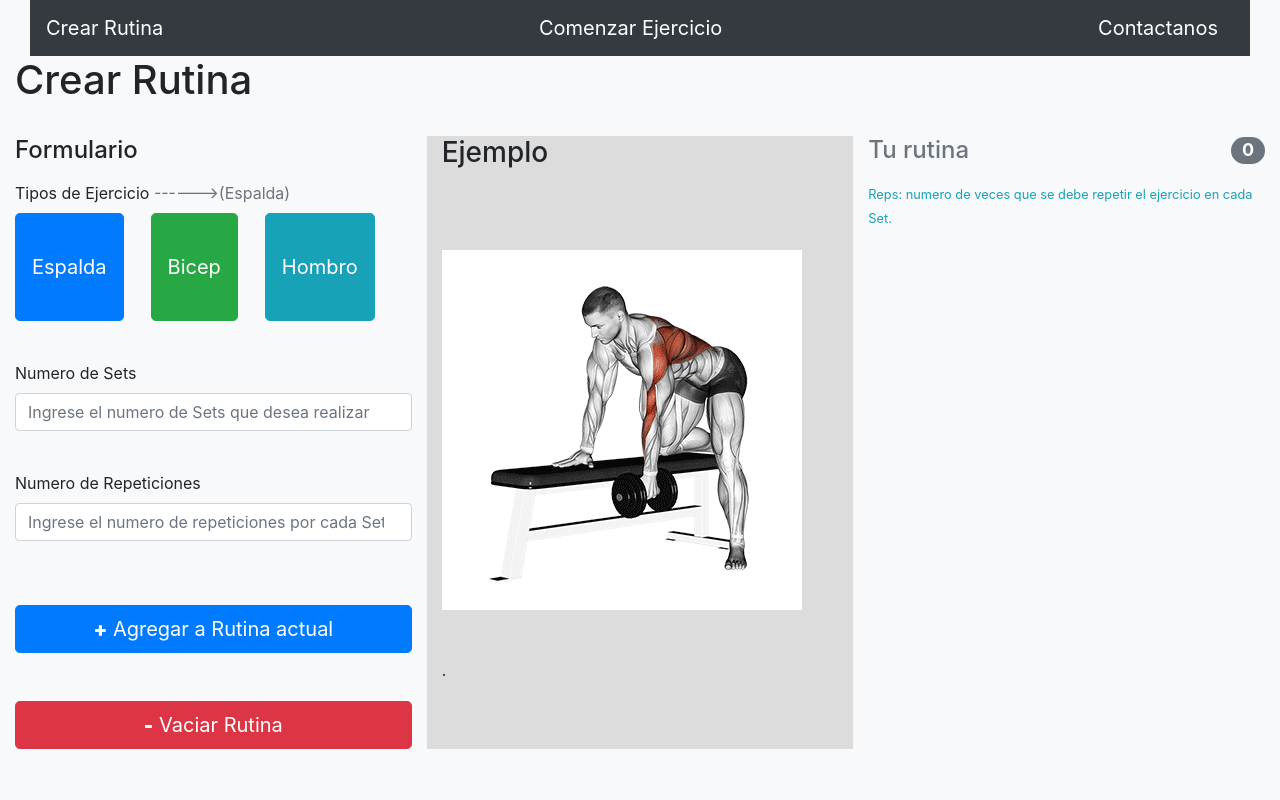
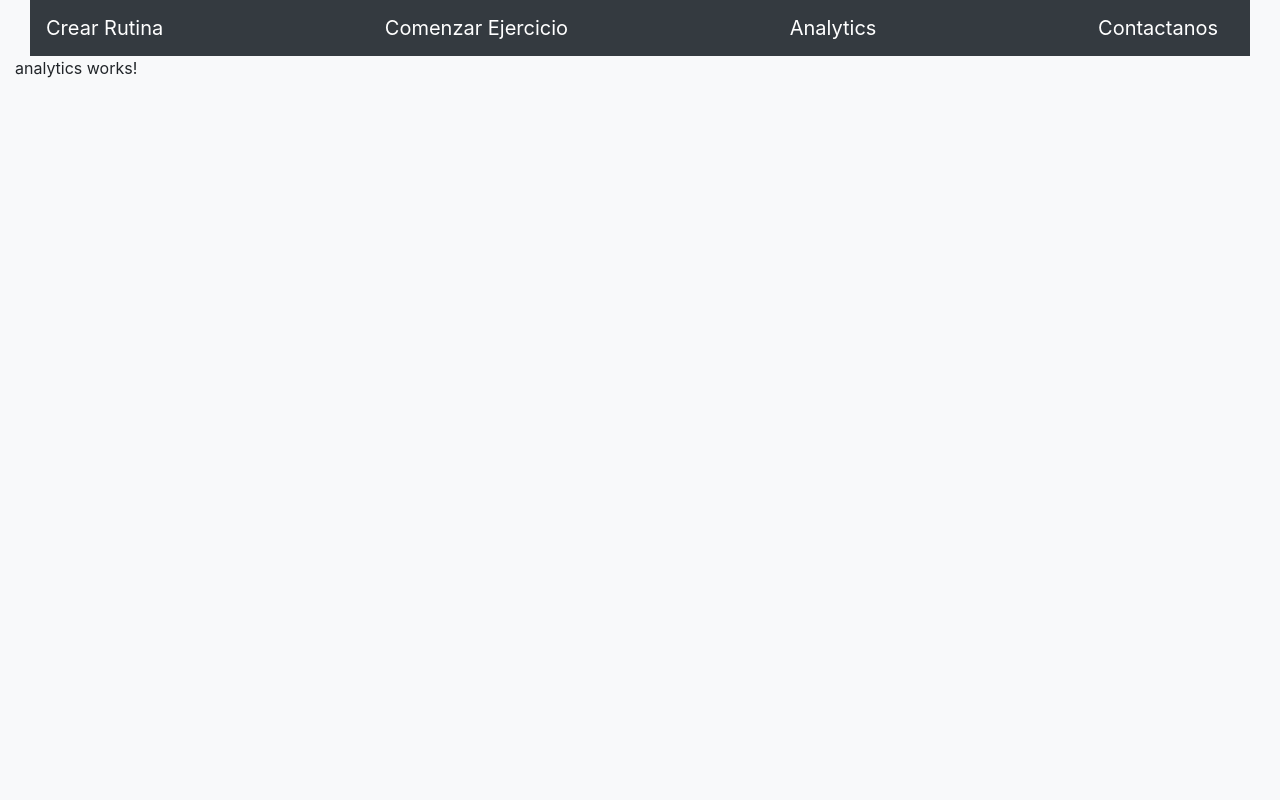
Before and after one commit to carlosE17/SelectRutine, an Angular app: page /analytics in a window 1280 px wide. Shown: the top 800 px of the page. Built offline with nearby package versions, Linux system fonts and the light colour scheme.

Commit message:
Analytics component

```diff
--- a/src/app/app-routing.module.ts
+++ b/src/app/app-routing.module.ts
@@ -2,11 +2,13 @@ import { NgModule } from '@angular/core';
 import { RouterModule, Routes } from '@angular/router';
 import { EjecRutinaComponent } from './components/ejec-rutina/ejec-rutina.component';
 import { HomeComponent } from './components/home/home.component';
+import { AnalyticsComponent } from './components/analytics/analytics.component';
 
 const routes: Routes = [
   { path: '', redirectTo: '/home', pathMatch: 'full' },
   { path: 'home', component: HomeComponent },
   { path: 'play', component: EjecRutinaComponent },
+  { path: 'analytics', component: AnalyticsComponent },
   { path: '**', component: HomeComponent }
 ];
 
--- a/src/app/app.module.ts
+++ b/src/app/app.module.ts
@@ -9,13 +9,15 @@ import { BarraComponent } from './components/barra/barra.component';
 import { HttpClientModule } from '@angular/common/http';
 import {ApiService} from './services/api.service';
 import {SocketService} from './services/socket-.service';
+import { AnalyticsComponent } from './components/analytics/analytics.component';
 
 @NgModule({
   declarations: [
     AppComponent,
     EjecRutinaComponent,
     HomeComponent,
-    BarraComponent
+    BarraComponent,
+    AnalyticsComponent
   ],
   imports: [
     BrowserModule,
--- /dev/null
+++ b/src/app/components/analytics/analytics.component.html
@@ -0,0 +1,2 @@
+<app-barra></app-barra>
+<p>analytics works!</p>
--- /dev/null
+++ b/src/app/components/analytics/analytics.component.ts
@@ -0,0 +1,15 @@
+import { Component, OnInit } from '@angular/core';
+
+@Component({
+  selector: 'app-analytics',
+  templateUrl: './analytics.component.html',
+  styleUrls: ['./analytics.component.css']
+})
+export class AnalyticsComponent implements OnInit {
+
+  constructor() { }
+
+  ngOnInit(): void {
+  }
+
+}
--- a/src/app/components/barra/barra.component.html
+++ b/src/app/components/barra/barra.component.html
@@ -2,6 +2,7 @@
     <nav class="navbar navbar-dark bg-dark">
         <a routerLink="/home" class="navbar-brand">Crear Rutina</a>
         <a routerLink="/play" class="navbar-brand">Comenzar Ejercicio</a>
+        <a routerLink="/analytics" class="navbar-brand">Analytics</a>
         <a class="navbar-brand">Contactanos</a>
     </nav>
 </div>
```
Also changed, not shown: src/app/components/analytics/analytics.component.css (added), src/styles.css (line endings or trailing spaces), 2 other files (tests, documents, lock files or other folders).
